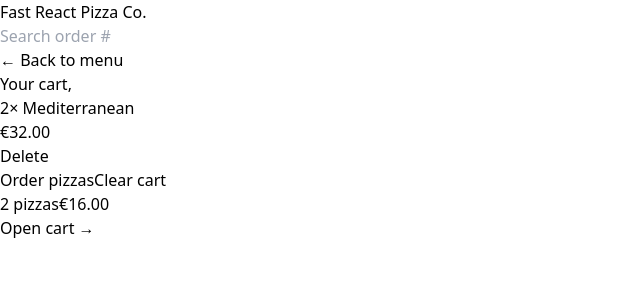
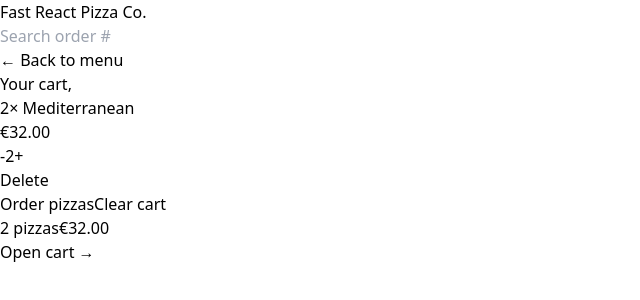
Before and after one commit to psychokot11/fast-pizza, a React (Vite) app in the folder fast-pizza/: page /cart in a window 1280 px wide. Shown: the top 300 px of the page, without its empty margins (0-640 px from the left). Built offline with nearby package versions, Linux system fonts and the light colour scheme.

Commit message:
cart quantity

```diff
--- a/fast-pizza/src/features/cart/CartItem.jsx
+++ b/fast-pizza/src/features/cart/CartItem.jsx
@@ -1,12 +1,14 @@
 /* eslint-disable react/prop-types */
-import { useDispatch } from "react-redux";
-import { deleteItem } from "./cartSlice";
+import { useDispatch, useSelector } from "react-redux";
+import { deleteItem, getCurrentQuantityById } from "./cartSlice";
 import Button from "../../ui/Button";
 import { formatCurrency } from "../../utils/helpers";
+import UpdateItemQuantity from "./UpdateItemQuantity";
 
 function CartItem({ item }) {
   const { pizzaId, name, quantity, totalPrice } = item;
   const dispatch = useDispatch();
+  const currentQuantity = useSelector(getCurrentQuantityById(pizzaId));
 
   function handleDeleteItem() {
     dispatch(deleteItem(pizzaId));
@@ -19,6 +21,7 @@ function CartItem({ item }) {
       </p>
       <div className="flex items-center justify-between sm:gap-6">
         <p className="text-sm font-bold">{formatCurrency(totalPrice)}</p>
+        <UpdateItemQuantity pizzaId={pizzaId} currentQuantity={currentQuantity}/>
         <Button type="small" onClick={handleDeleteItem}>Delete</Button>
       </div>
     </li>
--- /dev/null
+++ b/fast-pizza/src/features/cart/UpdateItemQuantity.jsx
@@ -0,0 +1,18 @@
+import { useDispatch } from "react-redux";
+import Button from "../../ui/Button"
+import { decreaseItemQuntity, increaseItemQuntity } from "./cartSlice";
+
+// eslint-disable-next-line react/prop-types
+function UpdateItemQuantity({ pizzaId, currentQuantity }) {
+    const dispatch = useDispatch()
+
+    return (
+        <div className="flex gap-1 items-center md:gap-3">
+         <Button type="round" onClick={() => dispatch(decreaseItemQuntity(pizzaId))}>-</Button>
+            <span className="text-sm font-medium">{currentQuantity}</span>
+         <Button type="round" onClick={() => dispatch(increaseItemQuntity(pizzaId))}>+</Button>
+        </div>
+    )
+}
+
+export default UpdateItemQuantity
--- a/fast-pizza/src/features/cart/cartSlice.js
+++ b/fast-pizza/src/features/cart/cartSlice.js
@@ -31,6 +31,8 @@ const cartSlice = createSlice({
       const item = state.cart.find((item) => item.pizzaId === action.payload);
       item.quantity--;
       item.totalPrice = item.unitPrice * item.quantity;
+
+      if (item.quantity === 0) cartSlice.caseReducers.deleteItem(state, action);
     },
     clearCart(state) {
       state.cart = [];
@@ -52,7 +54,7 @@ export const getTotalCartQuantity = (state) =>
   state.cart.cart.reduce((sum, item) => sum + item.quantity, 0);
 
 export const getTotalCartPrice = (state) =>
-  state.cart.cart.reduce((sum, item) => sum + item.unitPrice, 0);
+  state.cart.cart.reduce((sum, item) => sum + item.totalPrice, 0);
 
 export const getCurrentQuantityById = (id) => (state) =>
-  state.cart.cart.find((item) => item.pizzaId === id)?.quantity || 0;
+  state.cart.cart.find((item) => item.pizzaId === id)?.quantity ?? 0;
--- a/fast-pizza/src/features/menu/MenuItem.jsx
+++ b/fast-pizza/src/features/menu/MenuItem.jsx
@@ -2,10 +2,10 @@
 import { useDispatch, useSelector } from "react-redux";
 import { addItem, getCurrentQuantityById } from "../../features/cart/cartSlice";
 import Button from "../../ui/Button";
+import UpdateItemQuantity from "../cart/UpdateItemQuantity";
 import { formatCurrency } from "../../utils/helpers";
 
 function MenuItem({ pizza }) {
-  // eslint-disable-next-line no-unused-vars
   const { id, name, unitPrice, ingredients, soldOut, imageUrl } = pizza;
   const dispatch = useDispatch();
   const currentQuantity = useSelector(getCurrentQuantityById(id));
@@ -49,6 +49,9 @@ function MenuItem({ pizza }) {
               Add to cart
             </Button>
           )}
+          {isInCart && (
+            <UpdateItemQuantity pizzaId={id} currentQuantity={currentQuantity}/>
+          )}
         </div>
       </div>
     </li>
--- a/fast-pizza/src/ui/Button.jsx
+++ b/fast-pizza/src/ui/Button.jsx
@@ -8,6 +8,7 @@ function Button({ children, disabled, to, type, onClick }) {
   const styles = {
     primary: base + " px-4 py-3 md:px-6 md:py-4",
     small: base + " px-4 py-2 md:px-5 md:py-2.5 text-xs",
+    round: base + " px-2.1 py-1 md:px-3.5 md:py-2 text-sm",
     secondary:
       "inline-block text-sm rounded-full border-2 border-stone-300 font-semibold uppercase tracking-wide text-stone-400 transition-colors duration-300 hover:bg-stone-300 hover:text-stone-800 focus:bg-stone-300 focus:text-stone-800 focus:outline-none focus:ring focus:ring-stone-200 focus:ring-offset-2 disabled:cursor-not-allowed px-4 py-2.5 md:px-6 md:py-3.5",
   };
```
